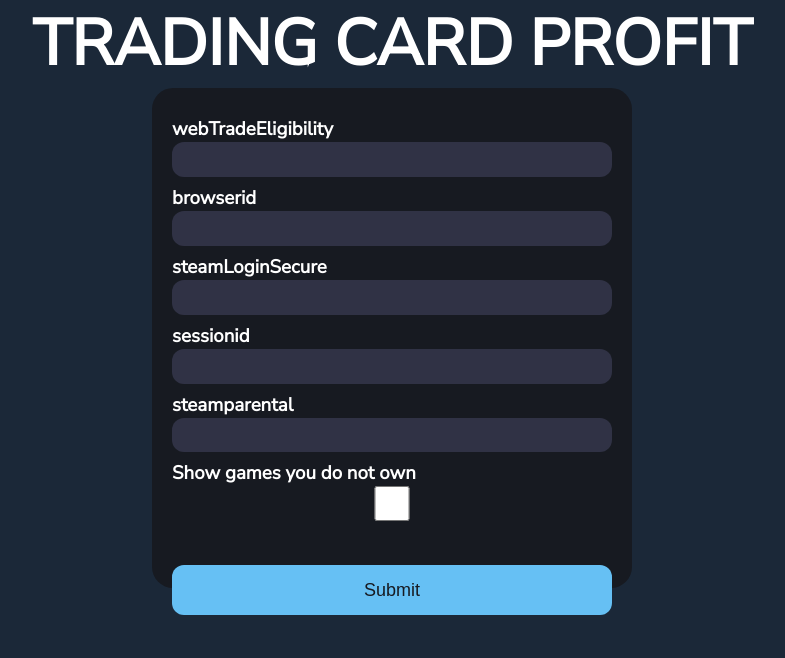
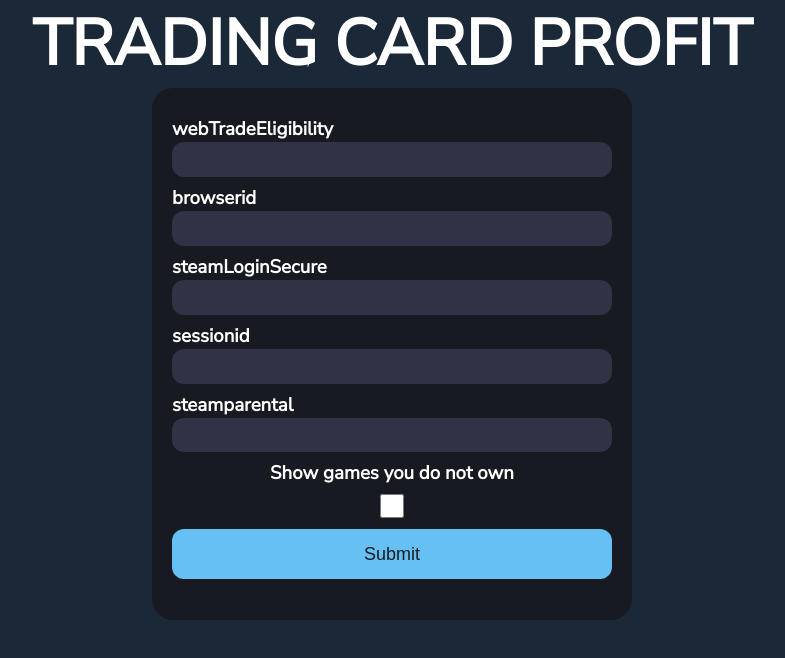
Before and after one commit to LucasGenovese/Steam-profit-webpage, a React (Create React App) app: page / in a window 1280 px wide. Shown: the top 658 px of the page, without its empty margins (248-1033 px from the left). Built offline with nearby package versions, Linux system fonts and the light colour scheme.

Commit message:
Styling for checkbox

```diff
--- a/src/index.css
+++ b/src/index.css
@@ -44,7 +44,7 @@
   background-color: #171a21;
   border-radius: 21px;
   box-sizing: border-box;
-  height: 31.25rem;
+  height: 33.25rem;
   padding: 1.25rem;
   width: 30rem;
 }
@@ -62,6 +62,11 @@
   padding: .25rem 1.25rem 0;
 }
 
+input[type="checkbox"]{
+  margin-top: .5rem;
+  height: 1.5rem;
+}
+
 button{
   background-color: #66c0f4;
   border-radius: 12px;
@@ -71,7 +76,7 @@
   cursor: pointer;
   font-size: 1.125rem;
   height: 3.125rem;
-  margin-top: 2.375rem;
+  margin-top: .313rem;
   outline: 0;
   text-align: center;
   width: 100%;
@@ -122,6 +127,10 @@
 .center{
   margin-left: auto;
   margin-right: auto;
+}
+
+.align{
+  text-align: center;
 }
 
 .loader,
```
